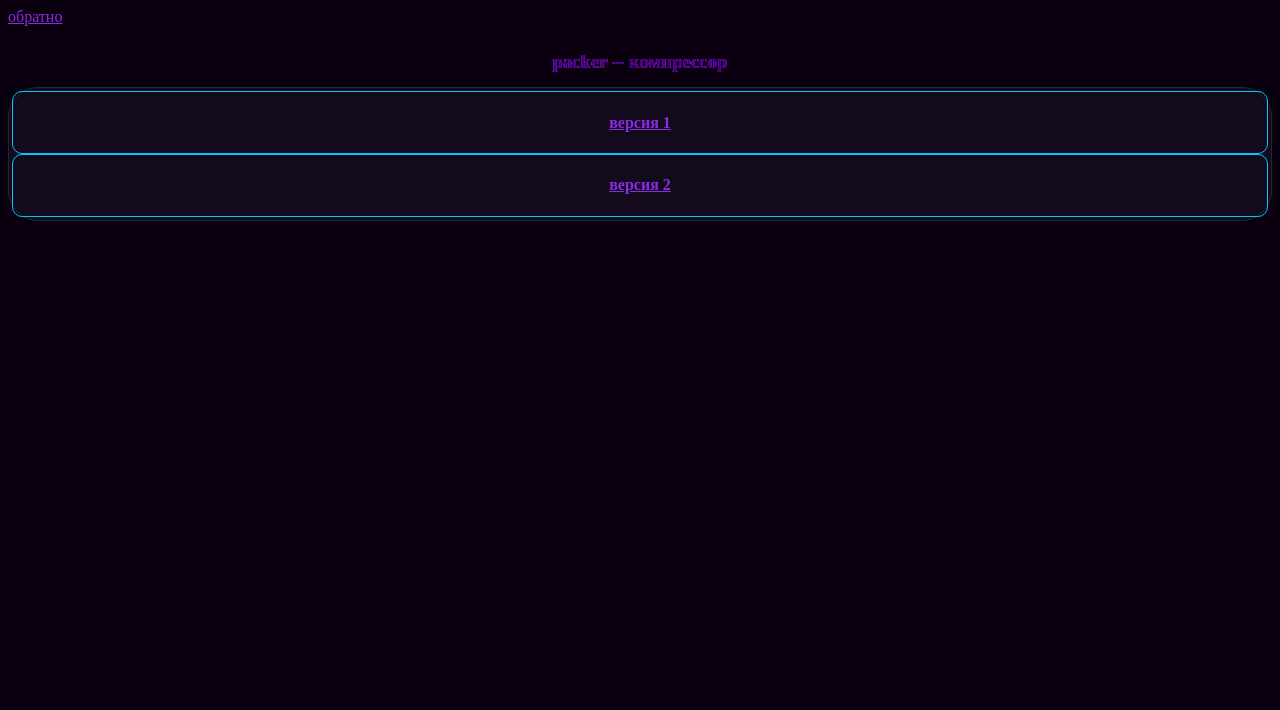
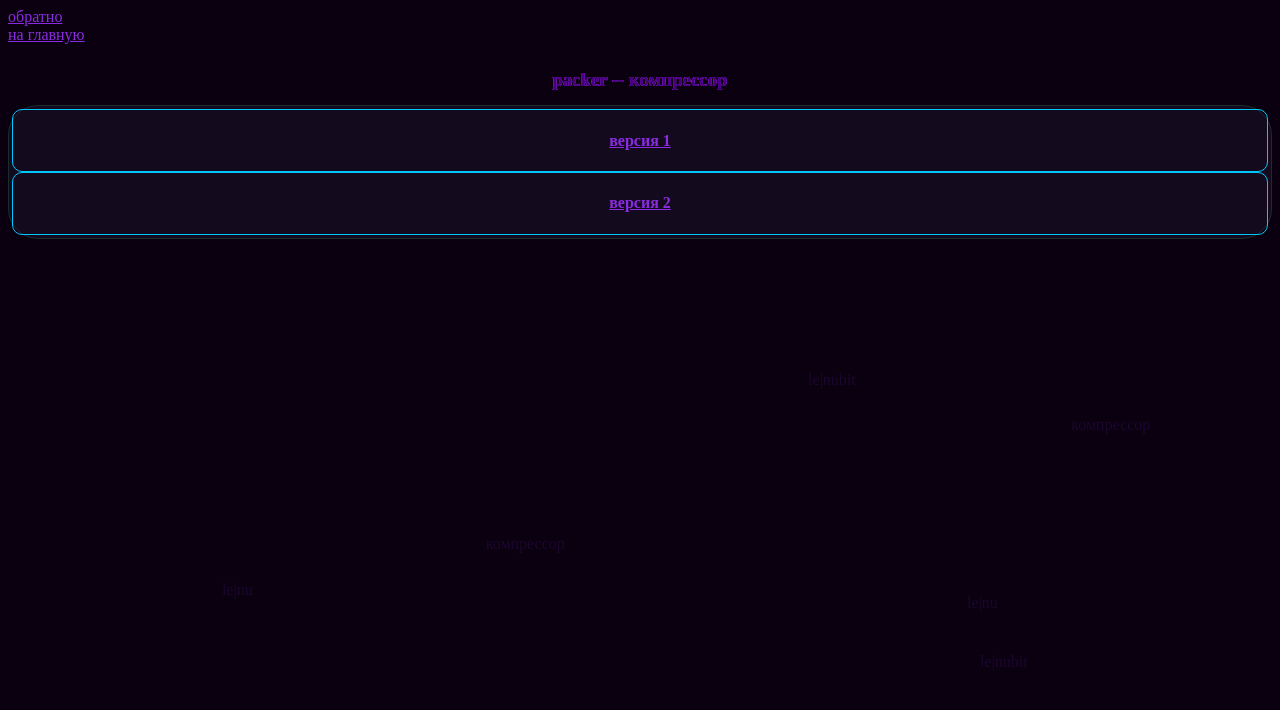
Before and after one commit to korall839/korall839.github.io, a plain HTML site: page blog/packer.html in a window 1280 px wide. Drawn offline with Linux system fonts and the light colour scheme.

Commit message:
Add files via upload

```diff
--- a/blog/packer.html
+++ b/blog/packer.html
@@ -8,7 +8,11 @@
     <script src="../taping.js" defer></script>
 </head>
 <body>
-    <a href="../blog.html" class="back ftp">обратно</a>
+    <spawn data-text="компрессор"></spawn>
+    <spawn data-text="le|nu"></spawn>
+    <spawn data-text="le|nubit"></spawn>
+    <a href="javascript:history.back()" class="back ftp">обратно</a>
+    <a href="../index.html" class="back ftp">на главную</a>
     <h3>
         <div class="in-3d">
             <div class="d3 ftp" style="--i:1;">packer -- компрессор</div>
--- a/dizine.css
+++ b/dizine.css
@@ -23,6 +23,10 @@ div {
     border: 3px solid;
     border-radius: 10px;
     border-color: rgb(0, 200, 255);
+    &.spawn {
+        border-color: rgba(0, 0, 0, 0);
+        color: rgba(137, 43, 226, 0.15);
+    }
     &.in-3d {
         border-color: transparent;
         position: relative;
--- a/taping.js
+++ b/taping.js
@@ -62,7 +62,7 @@ text3.forEach((w) => {
 const all_3d= document.querySelector('.in-3d');
 
 if (all_3d) {
-let i=0
+    let i=0
 
     all_3d.addEventListener('click',() => {
         if (i == 0) {
@@ -87,3 +87,20 @@ let i=0
         }
     });
 }
+
+document.querySelectorAll("spawn").forEach( (spawn) => {
+    setInterval(() => {
+        const sn = document.createElement("div");
+
+        sn.textContent=spawn.dataset.text || "";
+        sn.className="spawn";
+
+        sn.style.position="fixed";
+        sn.style.pointerEvents="none";
+        sn.style.left=Math.random() *90 +"vw";
+        sn.style.top=Math.random() *90 +"vh";
+
+        document.body.appendChild(sn);
+        setTimeout( () => sn.remove(),5000);
+    },2000 + (Math.random()*750));
+});
```
Also changed, not shown: blog.html (+3 -1 lines), blog/helper.html (+5 -1 lines), index.html (+5 -0 lines).
